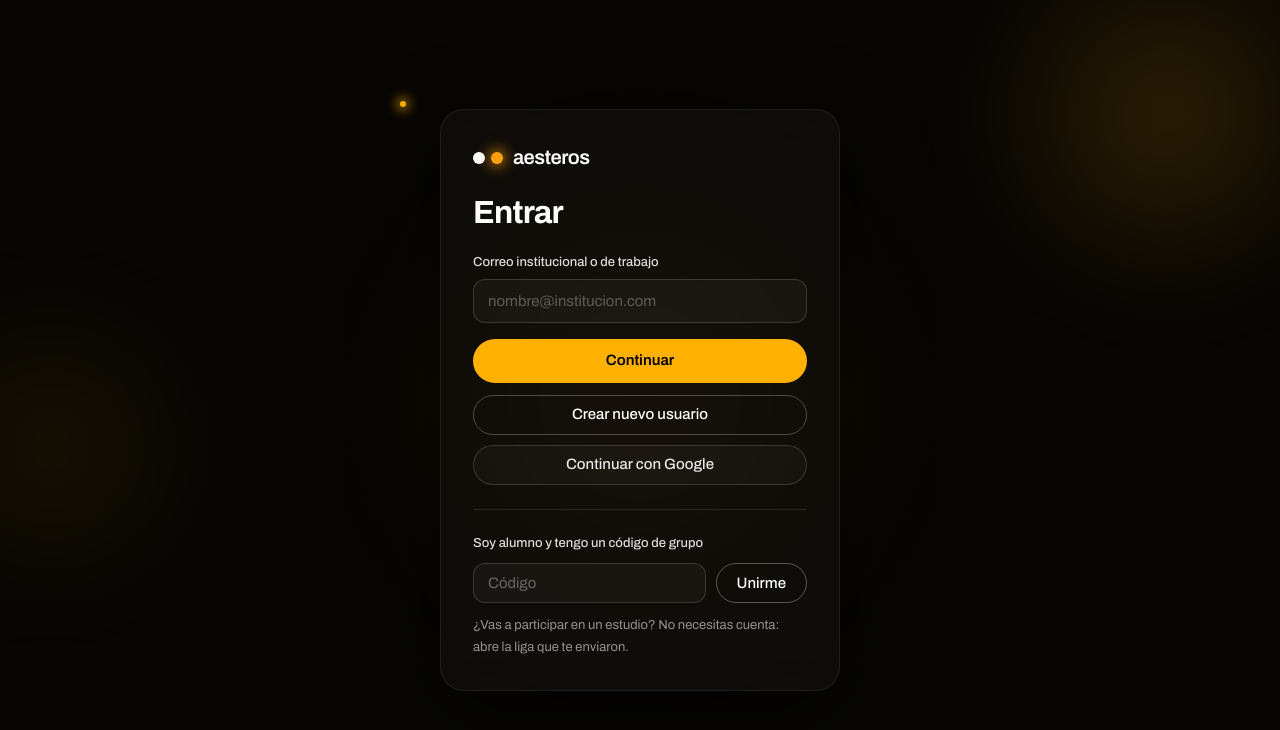
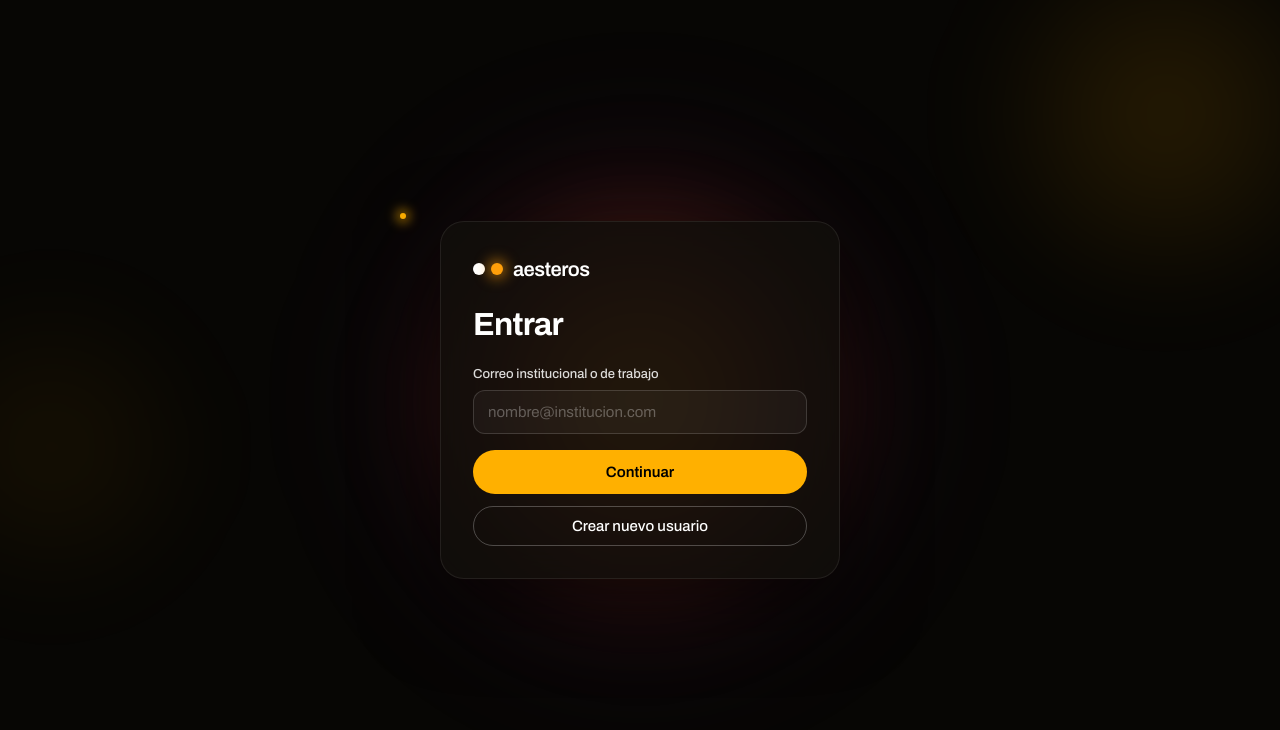
Before and after one commit to yveltal2026/neurofusion, a Next.js app: page /entrar in a window 1280 px wide. Shown: the top 730 px of the page. Built offline with nearby package versions, Linux system fonts and the light colour scheme.

Commit message:
feat(entrar): remove student/Google sections and add interactive heatmap cursor glow

```diff
--- a/src/components/entrar-screen.tsx
+++ b/src/components/entrar-screen.tsx
@@ -1,8 +1,7 @@
 "use client";
 
-import { useActionState, useState } from "react";
-import { useRouter } from "next/navigation";
-import { signIn, signInWithGoogle, signUp, type AuthState } from "@/lib/auth/actions";
+import { useActionState, useEffect, useRef, useState } from "react";
+import { signIn, signUp, type AuthState } from "@/lib/auth/actions";
 
 const initialState: AuthState = {};
 
@@ -15,16 +14,64 @@ export function EntrarScreen({
   next?: string;
   urlError?: string;
 }) {
-  const router = useRouter();
   const [mode, setMode] = useState<"login" | "signup">(initialMode);
   const [step, setStep] = useState<"email" | "password">("email");
   const [email, setEmail] = useState("");
   const [emailError, setEmailError] = useState<string | null>(null);
-  const [groupCode, setGroupCode] = useState("");
-  const [groupError, setGroupError] = useState<string | null>(null);
 
   const [loginState, loginAction, loginPending] = useActionState(signIn, initialState);
   const [signupState, signupAction, signupPending] = useActionState(signUp, initialState);
+
+  const containerRef = useRef<HTMLDivElement>(null);
+  const primaryGlowRef = useRef<HTMLDivElement>(null);
+  const trailGlowRef = useRef<HTMLDivElement>(null);
+  const targetPos = useRef({ x: 0.5, y: 0.5 });
+  const primaryPos = useRef({ x: 0.5, y: 0.5 });
+  const trailPos = useRef({ x: 0.5, y: 0.5 });
+
+  useEffect(() => {
+    const reducedMotion = window.matchMedia?.("(prefers-reduced-motion: reduce)")?.matches ?? false;
+    let rafId = 0;
+
+    const applyTransform = () => {
+      const container = containerRef.current;
+      if (!container) return;
+      const { width, height } = container.getBoundingClientRect();
+
+      if (reducedMotion) {
+        primaryPos.current = { ...targetPos.current };
+        trailPos.current = { ...targetPos.current };
+      } else {
+        primaryPos.current.x += (targetPos.current.x - primaryPos.current.x) * 0.14;
+        primaryPos.current.y += (targetPos.current.y - primaryPos.current.y) * 0.14;
+        trailPos.current.x += (targetPos.current.x - trailPos.current.x) * 0.055;
+        trailPos.current.y += (targetPos.current.y - trailPos.current.y) * 0.055;
+      }
+
+      if (primaryGlowRef.current) {
+        primaryGlowRef.current.style.transform = `translate3d(${primaryPos.current.x * width}px, ${primaryPos.current.y * height}px, 0) translate(-50%, -50%)`;
+      }
+      if (trailGlowRef.current) {
+        trailGlowRef.current.style.transform = `translate3d(${trailPos.current.x * width}px, ${trailPos.current.y * height}px, 0) translate(-50%, -50%)`;
+      }
+
+      if (!reducedMotion) {
+        rafId = window.requestAnimationFrame(applyTransform);
+      }
+    };
+
+    rafId = window.requestAnimationFrame(applyTransform);
+    return () => window.cancelAnimationFrame(rafId);
+  }, []);
+
+  function handlePointerMove(e: React.PointerEvent<HTMLDivElement>) {
+    const rect = e.currentTarget.getBoundingClientRect();
+    if (!rect.width || !rect.height) return;
+    targetPos.current = {
+      x: (e.clientX - rect.left) / rect.width,
+      y: (e.clientY - rect.top) / rect.height,
+    };
+  }
 
   const isLogin = mode === "login";
   const activeState = isLogin ? loginState : signupState;
@@ -40,19 +87,6 @@ export function EntrarScreen({
     setEmailError(null);
     setEmail(trimmed);
     setStep("password");
-  }
-
-  function handleJoinGroup(e: React.FormEvent) {
-    e.preventDefault();
-    const raw = groupCode.trim();
-    if (!raw) {
-      setGroupError("Ingresa el código de grupo o liga.");
-      return;
-    }
-    setGroupError(null);
-    const match = raw.match(/\/s\/([A-Za-z0-9_-]+)/);
-    const token = match ? match[1] : raw;
-    router.push(`/s/${encodeURIComponent(token)}`);
   }
 
   function switchMode(target: "login" | "signup") {
@@ -71,19 +105,37 @@ export function EntrarScreen({
         : null);
 
   return (
-    <div className="relative flex min-h-screen w-full items-center justify-center overflow-hidden bg-[#070604] px-4 py-12 text-white">
-      {/* Resplandores ambientales ámbar */}
+    <div
+      ref={containerRef}
+      onPointerMove={handlePointerMove}
+      className="relative flex min-h-screen w-full items-center justify-center overflow-hidden bg-[#070604] px-4 py-12 text-white"
+    >
+      {/* Resplandores ambientales base */}
       <div
         aria-hidden="true"
-        className="pointer-events-none absolute left-1/2 top-1/2 h-[540px] w-[540px] -translate-x-1/2 -translate-y-1/2 rounded-full bg-[radial-gradient(circle,rgba(245,166,0,0.22)_0%,rgba(180,100,0,0.08)_42%,transparent_72%)] blur-2xl"
+        className="pointer-events-none absolute left-1/2 top-1/2 h-[540px] w-[540px] -translate-x-1/2 -translate-y-1/2 rounded-full bg-[radial-gradient(circle,rgba(245,166,0,0.18)_0%,rgba(180,100,0,0.06)_42%,transparent_72%)] blur-2xl"
       />
       <div
         aria-hidden="true"
-        className="pointer-events-none absolute -right-24 -top-24 h-[420px] w-[420px] rounded-full bg-[radial-gradient(circle,rgba(245,166,0,0.16)_0%,transparent_68%)] blur-2xl"
+        className="pointer-events-none absolute -right-24 -top-24 h-[420px] w-[420px] rounded-full bg-[radial-gradient(circle,rgba(245,166,0,0.14)_0%,transparent_68%)] blur-2xl"
       />
       <div
         aria-hidden="true"
-        className="pointer-events-none absolute -left-32 top-1/3 h-[360px] w-[360px] rounded-full bg-[radial-gradient(circle,rgba(245,166,0,0.08)_0%,transparent_68%)] blur-2xl"
+        className="pointer-events-none absolute -left-32 top-1/3 h-[360px] w-[360px] rounded-full bg-[radial-gradient(circle,rgba(245,166,0,0.07)_0%,transparent_68%)] blur-2xl"
+      />
+
+      {/* Mapa de calor interactivo siguiendo el puntero detrás de la tarjeta */}
+      <div
+        ref={trailGlowRef}
+        data-testid="heatmap-trail"
+        aria-hidden="true"
+        className="pointer-events-none absolute left-0 top-0 z-0 h-[560px] w-[560px] rounded-full bg-[radial-gradient(circle,rgba(255,140,0,0.22)_0%,rgba(220,38,80,0.14)_36%,rgba(124,58,237,0.06)_58%,transparent_74%)] blur-3xl will-change-transform"
+      />
+      <div
+        ref={primaryGlowRef}
+        data-testid="heatmap-hotspot"
+        aria-hidden="true"
+        className="pointer-events-none absolute left-0 top-0 z-0 h-[380px] w-[380px] rounded-full bg-[radial-gradient(circle,rgba(255,210,60,0.34)_0%,rgba(255,105,15,0.24)_32%,rgba(225,29,72,0.12)_56%,transparent_75%)] blur-2xl will-change-transform"
       />
 
       <div className="relative z-10 w-full max-w-[400px]">
@@ -267,8 +319,8 @@ export function EntrarScreen({
             </form>
           )}
 
-          {/* Botones para generar nuevo usuario / OAuth */}
-          <div className="mt-3 space-y-2.5">
+          {/* Botón para generar nuevo usuario */}
+          <div className="mt-3">
             {isLogin ? (
               <button
                 type="button"
@@ -286,52 +338,7 @@ export function EntrarScreen({
                 Ya tengo cuenta · Entrar
               </button>
             )}
-
-            <form action={signInWithGoogle}>
-              {next ? <input type="hidden" name="next" value={next} /> : null}
-              <button
-                type="submit"
-                className="h-10 w-full cursor-pointer rounded-full border border-white/15 bg-white/[0.03] text-sm font-medium text-white/90 transition hover:border-white/35 hover:bg-white/[0.08]"
-              >
-                Continuar con Google
-              </button>
-            </form>
           </div>
-
-          <div className="my-6 h-px w-full bg-white/10" />
-
-          {/* Sección de código de grupo */}
-          <form onSubmit={handleJoinGroup}>
-            <label
-              htmlFor="group-code"
-              className="block text-xs font-medium text-white/85"
-            >
-              Soy alumno y tengo un código de grupo
-            </label>
-            <div className="mt-2.5 flex items-center gap-2.5">
-              <input
-                id="group-code"
-                type="text"
-                value={groupCode}
-                onChange={(e) => setGroupCode(e.target.value)}
-                placeholder="Código"
-                className="h-10 min-w-0 flex-1 rounded-xl border border-white/15 bg-white/[0.04] px-3.5 text-sm text-white placeholder:text-white/35 focus:border-[#ffb000]/75 focus:outline-none focus:ring-2 focus:ring-[#ffb000]/20"
-              />
-              <button
-                type="submit"
-                className="h-10 shrink-0 cursor-pointer rounded-full border border-white/30 px-5 text-sm font-medium text-white transition hover:border-white/60 hover:bg-white/[0.08]"
-              >
-                Unirme
-              </button>
-            </div>
-            {groupError ? (
-              <p className="mt-1.5 text-xs text-red-300">{groupError}</p>
-            ) : null}
-          </form>
-
-          <p className="mt-3 text-xs leading-relaxed text-white/55">
-            ¿Vas a participar en un estudio? No necesitas cuenta: abre la liga que te enviaron.
-          </p>
         </div>
       </div>
     </div>
```
Also changed, not shown: 1 other file (tests, documents, lock files or other folders).
